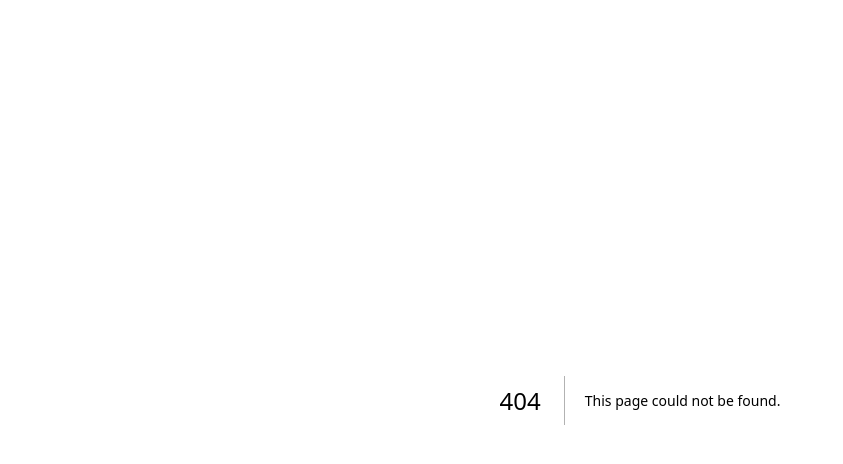
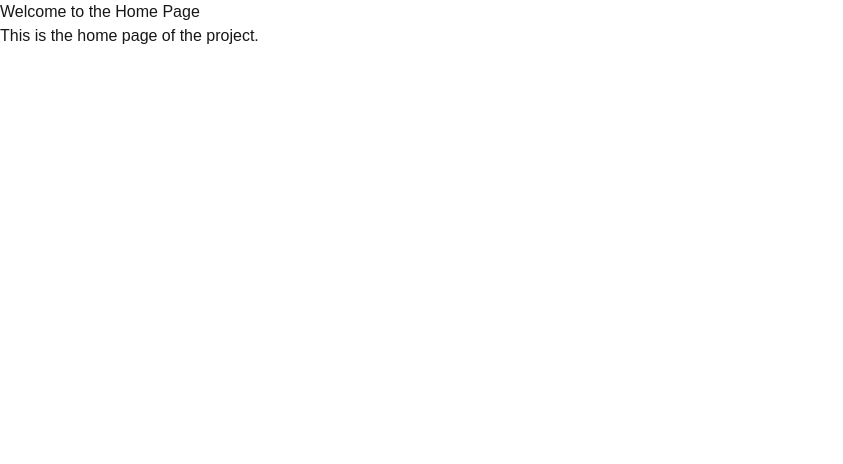
Before and after one commit to StheMoleke/alx-project-0x02-setup, a Next.js app in the folder alx-project-0x02/: page /home in a window 1280 px wide. Before the commit this address had no page. Shown: the top 464 px of the page, without its empty margins (0-843 px from the left). Built offline with nearby package versions, Linux system fonts and the light colour scheme.

Commit message:
Implement basic routing with /home and /about pages

```diff
--- /dev/null
+++ b/alx-project-0x02/pages/home.tsx
@@ -0,0 +1,14 @@
+// pages/home.tsx
+
+import React from "react";
+
+const HomePage = () => {
+  return (
+    <div>
+      <h1>Welcome to the Home Page</h1>
+      <p>This is the home page of the project.</p>
+    </div>
+  );
+};
+
+export default HomePage;
```
Also changed, not shown: alx-project-0x02/pages/about.tsx (added).
